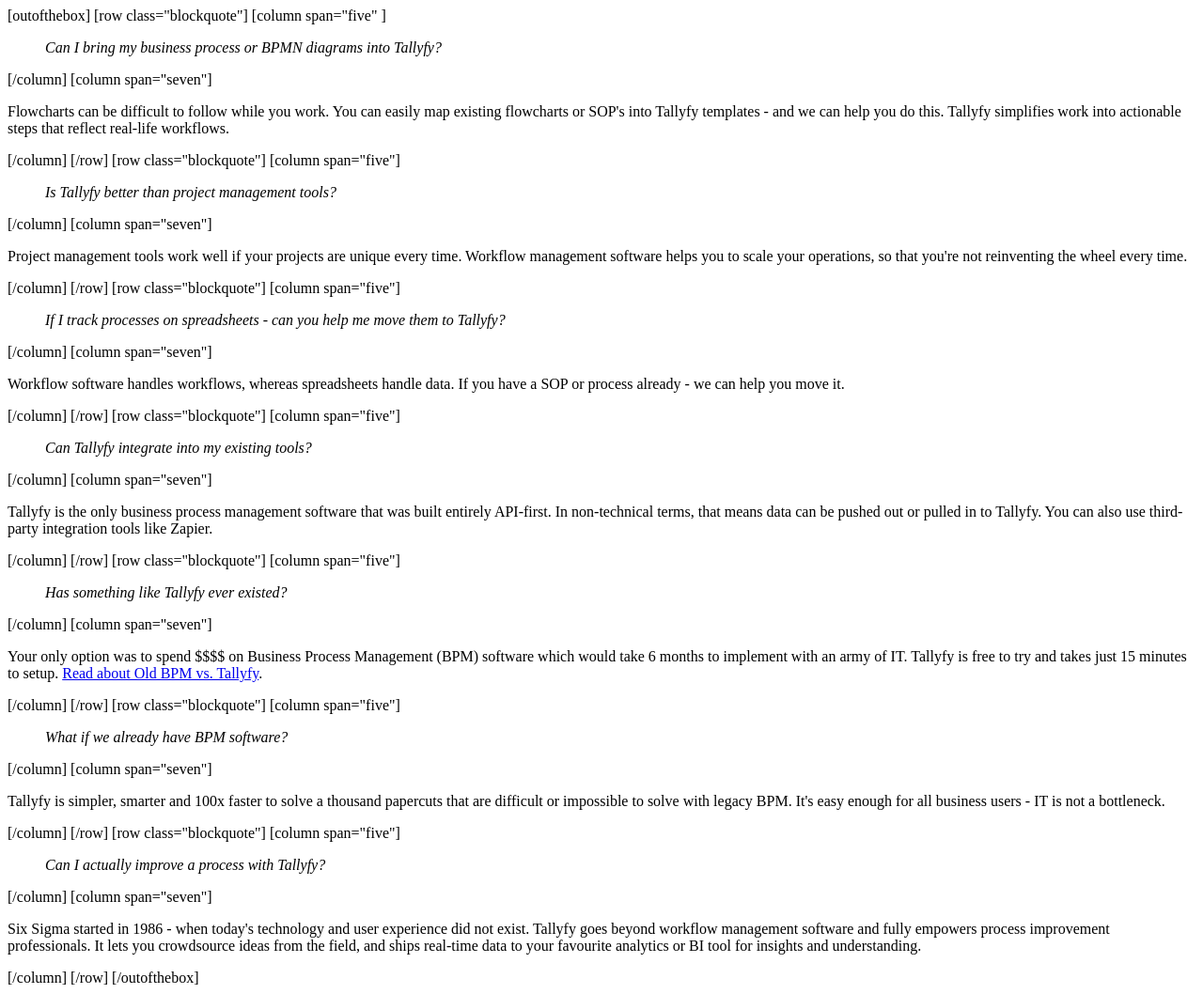
After one commit to NesarAhmedRazon/graphql-extension-nesar, a PHP site: page /includes/ffd.html in a window 1280 px wide. The commit adds this page. Shown: the whole page at 94% size. Run offline with PHP 8.4, Linux system fonts and the light colour scheme.

Commit message:
FAQ: Author support

```diff
--- /dev/null
+++ b/includes/ffd.html
@@ -0,0 +1,96 @@
+<!DOCTYPE html>
+<html lang="en">
+
+<head>
+    <meta charset="UTF-8">
+    <meta http-equiv="X-UA-Compatible" content="IE=edge">
+    <meta name="viewport" content="width=device-width, initial-scale=1.0">
+    <title>Document</title>
+</head>
+
+<body>
+    [outofthebox]
+    [row class="blockquote"]
+    [column span="five" ]
+    <blockquote class="objections"><em>Can I bring my business process or BPMN diagrams into Tallyfy?</em></blockquote>
+    [/column]
+    [column span="seven"]
+    <p class="answer">Flowcharts can be difficult to follow while you work. You can easily map existing flowcharts or
+        SOP&apos;s into Tallyfy templates - and we can help you do this. Tallyfy simplifies work into actionable steps
+        that reflect real-life workflows.</p>
+    [/column]
+    [/row]
+    [row class="blockquote"]
+    [column span="five"]
+    <blockquote class="objections">
+        <em>Is Tallyfy better than project management tools?</em>
+    </blockquote>
+    [/column]
+    [column span="seven"]
+    <p class="answer">Project management tools work well if your projects are unique every time. Workflow management
+        software helps you to scale your operations, so that you&apos;re not reinventing the wheel every time.</p>
+    [/column]
+    [/row]
+    [row class="blockquote"]
+    [column span="five"]
+    <blockquote class="objections">
+        <em>If I track processes on spreadsheets - can you help me move them to Tallyfy?</em>
+    </blockquote>
+    [/column]
+    [column span="seven"]
+    <p class="answer">Workflow software handles workflows, whereas spreadsheets handle data. If you have a SOP or
+        process already - we can help you move it.</p>
+    [/column]
+    [/row]
+    [row class="blockquote"]
+    [column span="five"]
+    <blockquote class="objections">
+        <em>Can Tallyfy integrate into my existing tools?</em>
+    </blockquote>
+    [/column]
+    [column span="seven"]
+    <p class="answer">Tallyfy is the only business process management software that was built entirely API-first. In
+        non-technical terms, that means data can be pushed out or pulled in to Tallyfy. You can also use third-party
+        integration tools like Zapier.</p>
+    [/column]
+    [/row]
+    [row class="blockquote"]
+    [column span="five"]
+    <blockquote class="objections">
+        <em>Has something like Tallyfy ever existed?</em>
+    </blockquote>
+    [/column]
+    [column span="seven"]
+    <p class="answer">Your only option was to spend $$$$ on Business Process Management (BPM) software which would take
+        6 months to implement with an army of IT. Tallyfy is free to try and takes just 15 minutes to setup. <a
+            href="/about-tallyfy/">Read about Old BPM vs. Tallyfy</a>.</p>
+    [/column]
+    [/row]
+    [row class="blockquote"]
+    [column span="five"]
+    <blockquote class="objections">
+        <em>What if we already have BPM software?</em>
+    </blockquote>
+    [/column]
+    [column span="seven"]
+    <p class="answer">Tallyfy is simpler, smarter and 100x faster to solve a thousand papercuts that are difficult or
+        impossible to solve with legacy BPM. It&apos;s easy enough for all business users - IT is not a bottleneck.</p>
+    [/column]
+    [/row]
+    [row class="blockquote"]
+    [column span="five"]
+    <blockquote class="objections">
+        <em>Can I actually improve a process with Tallyfy?</em>
+    </blockquote>
+    [/column]
+    [column span="seven"]
+    <p class="answer">Six Sigma started in 1986 - when today&apos;s technology and user experience did not exist.
+        Tallyfy goes beyond workflow management software and fully empowers process improvement professionals. It lets
+        you crowdsource ideas from the field, and ships real-time data to your favourite analytics or BI tool for
+        insights and understanding.</p>
+    [/column]
+    [/row]
+    [/outofthebox]
+</body>
+
+</html>
```
Also changed, not shown: includes/gql/all-post-togql.php (+8 -0 lines).
